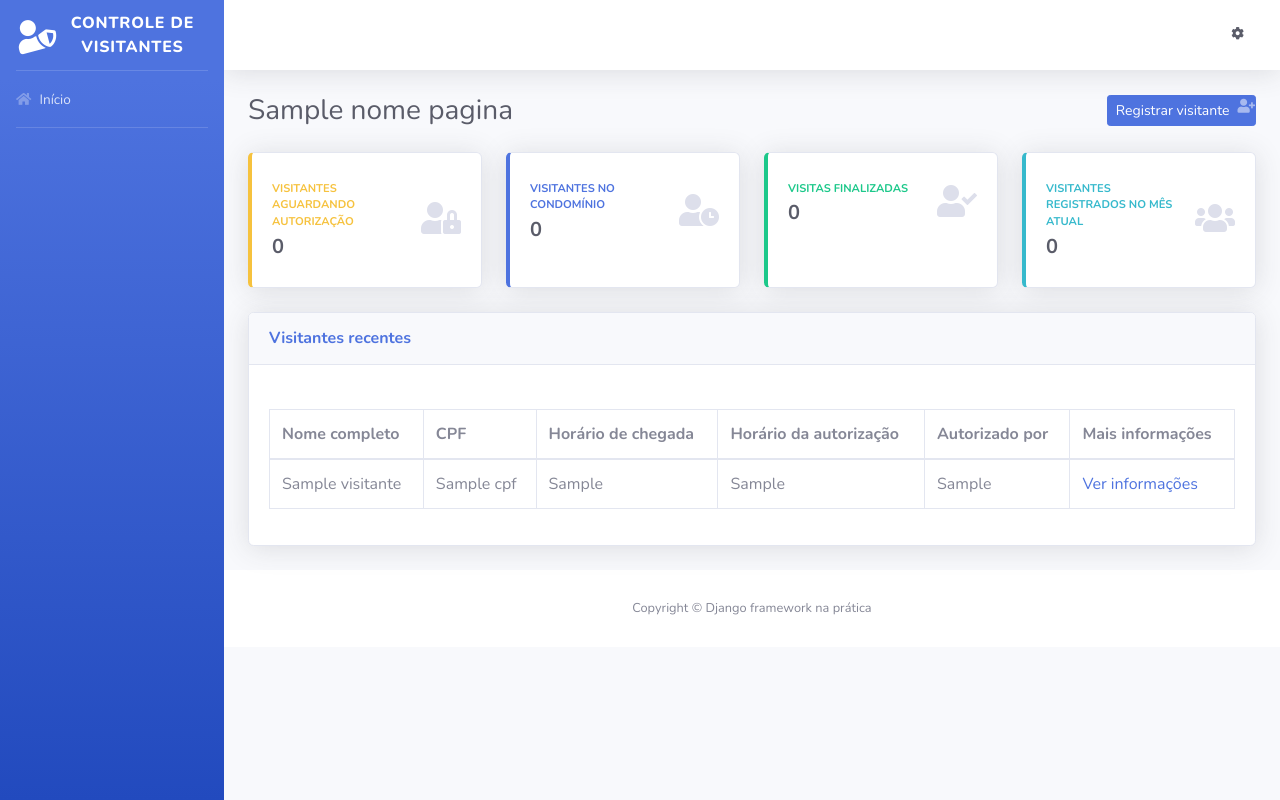
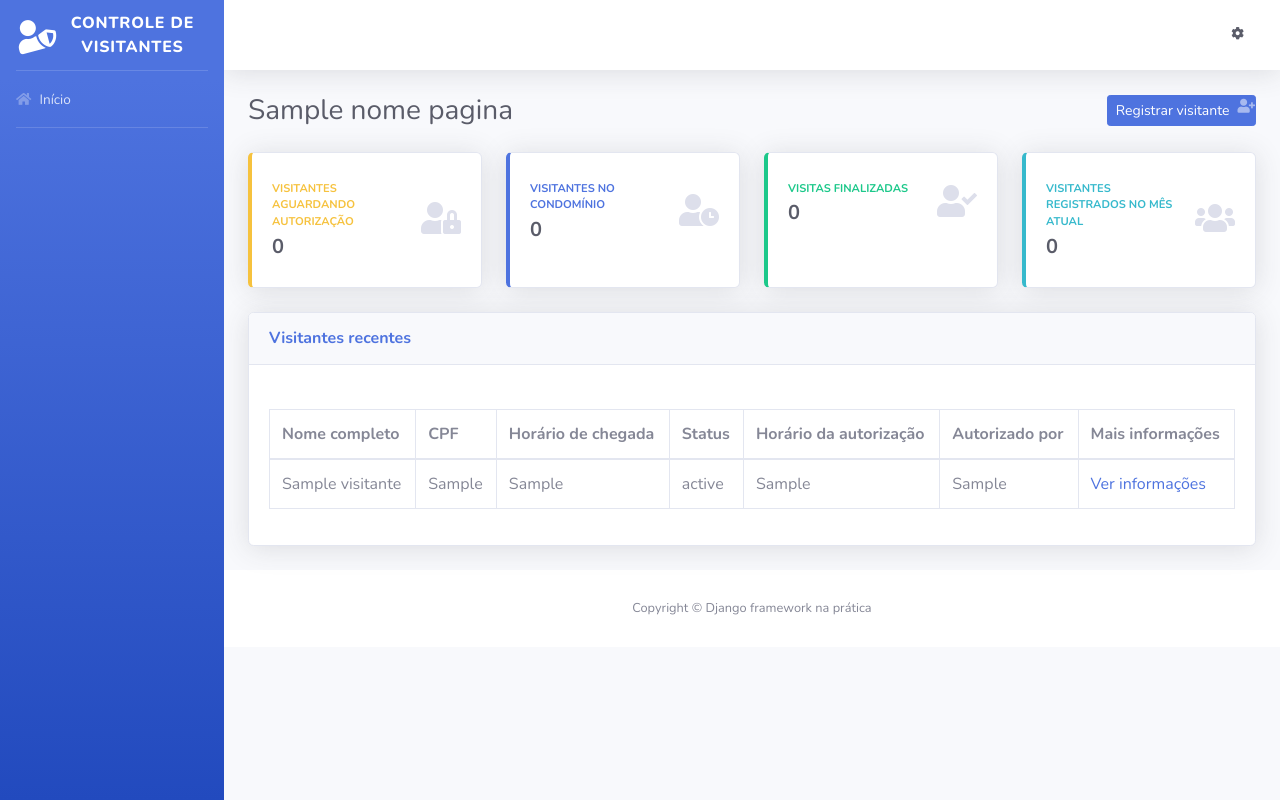
Before and after one commit to samucosta13/controle-visitantes, a Django app: template templates/index.html in a window 1280 px wide. Run offline with Django 3.2, Linux system fonts and the light colour scheme; the template is opened without the code that fills it: most values are stand-ins (such as "Sample title", 1, 10 or a date in 2020); some libraries are stand-ins or nearby versions.

Commit message:
Status and CPF new format

```diff
--- a/templates/index.html
+++ b/templates/index.html
@@ -102,6 +102,7 @@
                         <th>Nome completo</th>
                         <th>CPF</th>
                         <th>Horário de chegada</th>
+                        <th>Status</th>
                         <th>Horário da autorização</th>
                         <th>Autorizado por</th>
                         <th>Mais informações</th>
@@ -111,8 +112,9 @@
                         {% for visitante in todos_visitantes %}
                             <tr>
                                 <td>{{ visitante.nome_completo }}</td>
-                                <td>{{ visitante.cpf }}</td>
+                                <td>{{ visitante.get_cpf }}</td>
                                 <td>{{ visitante.horario_chegada }}</td>
+                                <td>{{ visitante.get_status_display }}</td>
                                 <td>{{ visitante.get_horario_autorizacao }}</td>
                                 <td>{{ visitante.get_morador }}</td>
                                 <td>
```
